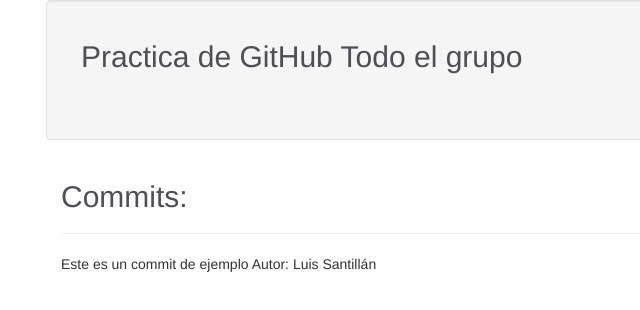
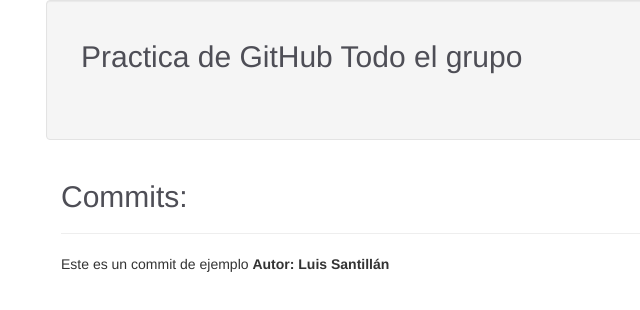
Before and after one commit to lc850/practicaGrupo, a plain HTML site: page index.html in a window 1280 px wide. Shown: the full height of the page, 9-649 px from the left. Drawn offline with Linux system fonts and the light colour scheme.

Commit message:
negritas autor

```diff
--- a/index.html
+++ b/index.html
@@ -19,7 +19,7 @@
 			<div class="col-xs-12">
 				<h2>Commits:</h2>
 				<hr>
-				<p>Este es un commit de ejemplo Autor: Luis Santillán</p>
+				<p>Este es un commit de ejemplo <strong>Autor: Luis Santillán</strong></p>
 			</div>
 		</div>
 	</div>
```
